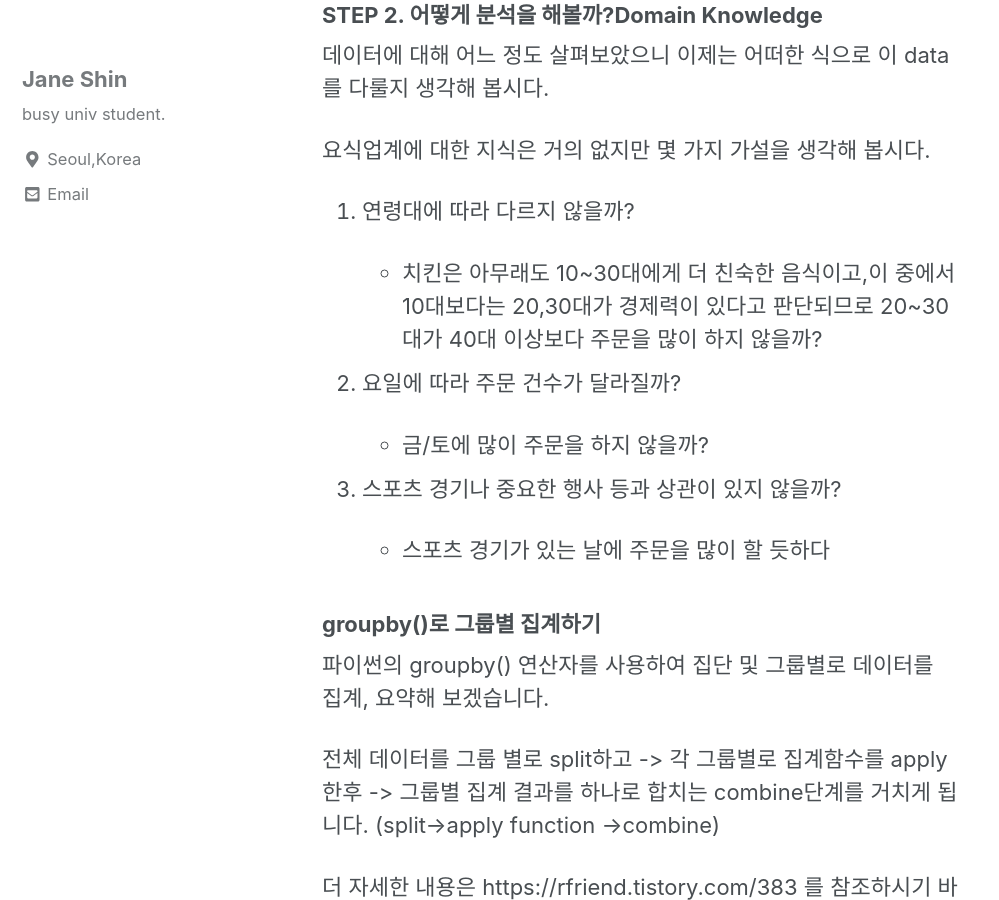
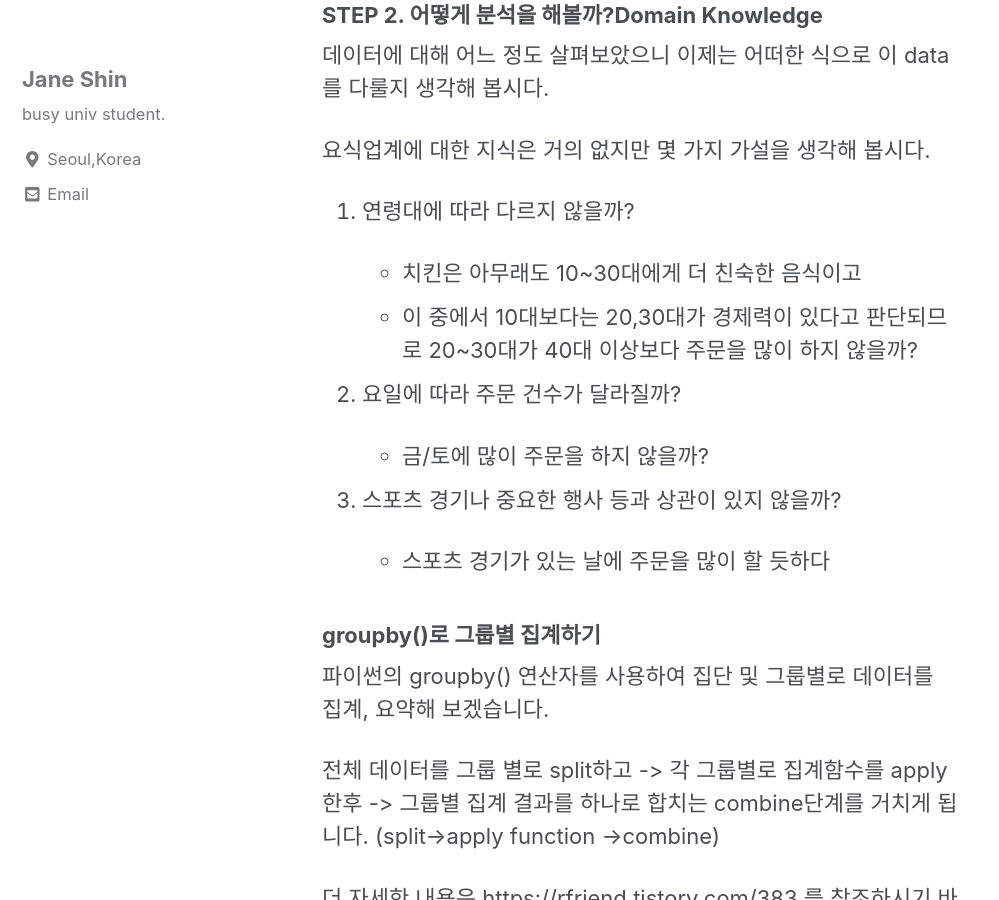
Before and after one commit to janeshin059/janeshin059.github.io, a Jekyll site: the page built from _posts/2019-03-16-Food_analysis_1_chicken.md, in a window 1280 px wide and 900 px high, scrolled down 5939 px. Shown: the whole window, without its empty margins (0-999 px from the left). Built offline with Jekyll 4.4.1, drawn with Linux system fonts in a browser that asks for light colours; cached includes are drawn as plain includes.

```diff
--- a/_posts/2019-03-16-Food_analysis_1_chicken.md
+++ b/_posts/2019-03-16-Food_analysis_1_chicken.md
@@ -373,7 +373,8 @@ df['시군구'].value_counts()
 
 1. 연령대에 따라 다르지 않을까?
 
-   - 치킨은 아무래도 10~30대에게 더 친숙한 음식이고,이 중에서 10대보다는 20,30대가 경제력이 있다고 판단되므로 20~30대가 40대 이상보다 주문을 많이 하지 않을까?
+   - 치킨은 아무래도 10~30대에게 더 친숙한 음식이고
+   - 이 중에서 10대보다는 20,30대가 경제력이 있다고 판단되므로 20~30대가 40대 이상보다 주문을 많이 하지 않을까?
 
 2. 요일에 따라 주문 건수가 달라질까?
 
```
